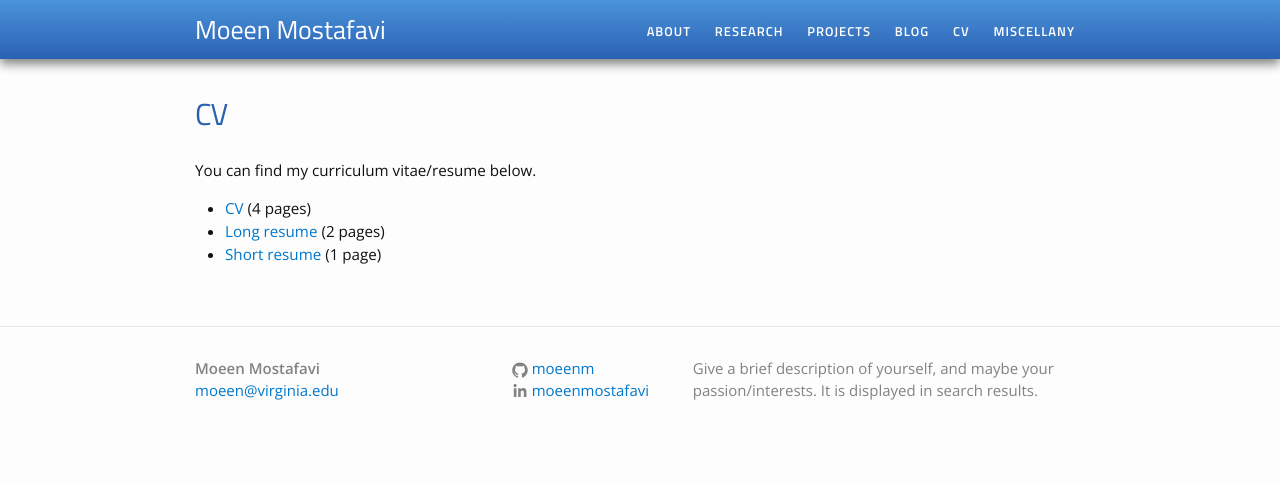
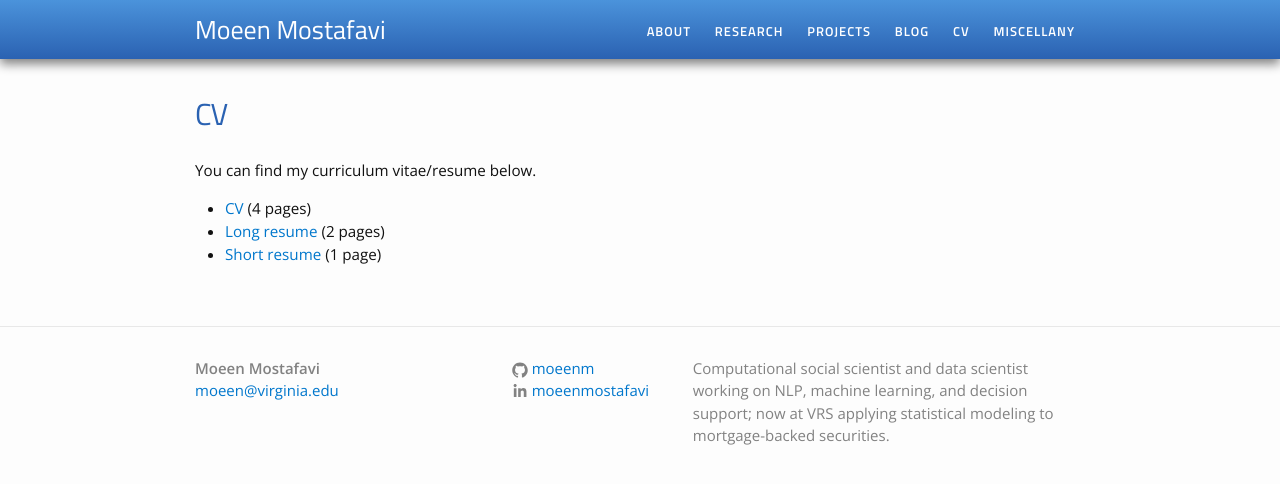
Before and after one commit to moeenm/moeenm.github.io, a Jekyll site: the page built from cv.md, in a window 1280 px wide. Shown: the top 484 px of the page. Built offline with Jekyll 4.4.1, drawn with Linux system fonts in a browser that asks for light colours.

Commit message:
Revise personal description in _config.yml
Updated personal description to reflect current work in NLP and data science.

```diff
--- a/_config.yml
+++ b/_config.yml
@@ -3,7 +3,7 @@ title: Moeen Mostafavi
 academic_email: moeen@virginia.edu
 
 description: > # this means to ignore newlines until "baseurl:"
-  Give a brief description of yourself, and maybe your passion/interests. It is displayed in search results.
+  Computational social scientist and data scientist working on NLP, machine learning, and decision support; now at VRS applying statistical modeling to mortgage-backed securities.
 
 #baseurl: "/academic-portfolio" # the subpath of your site, e.g. /blog/
 
```
